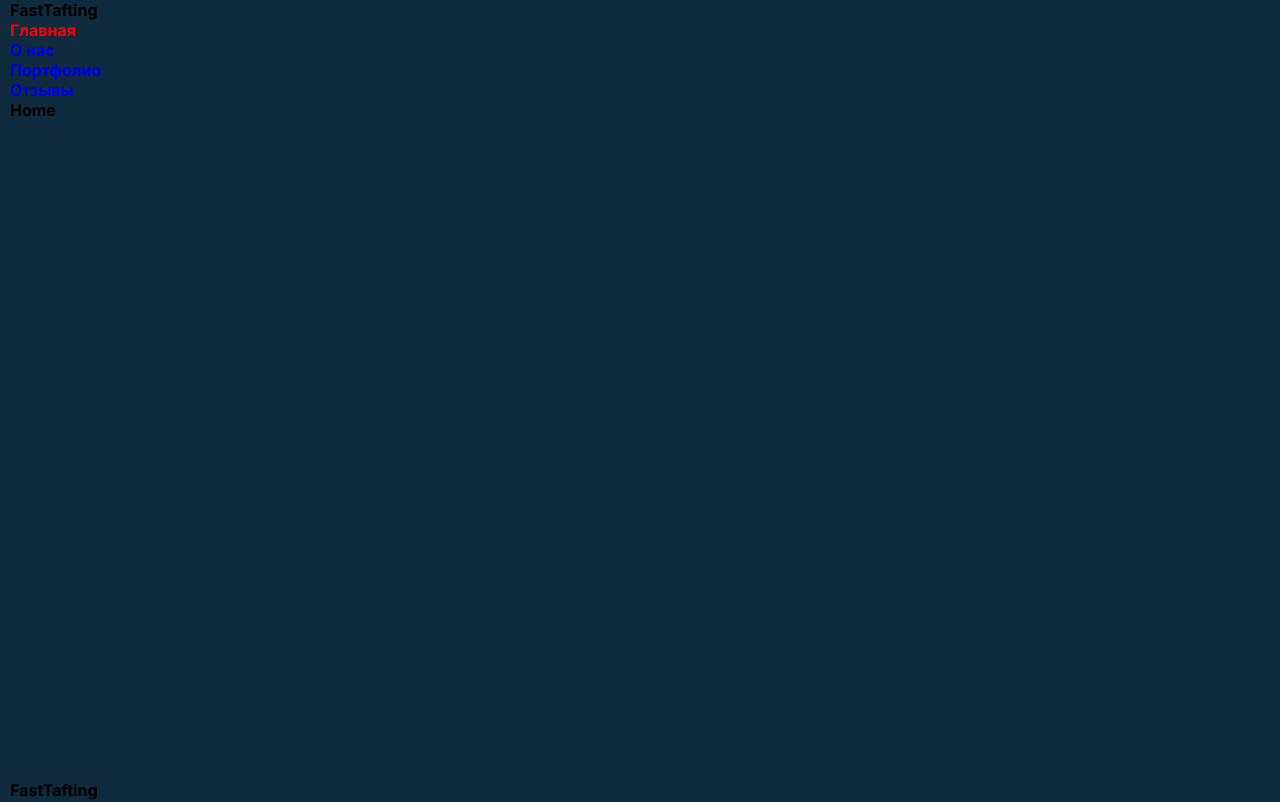
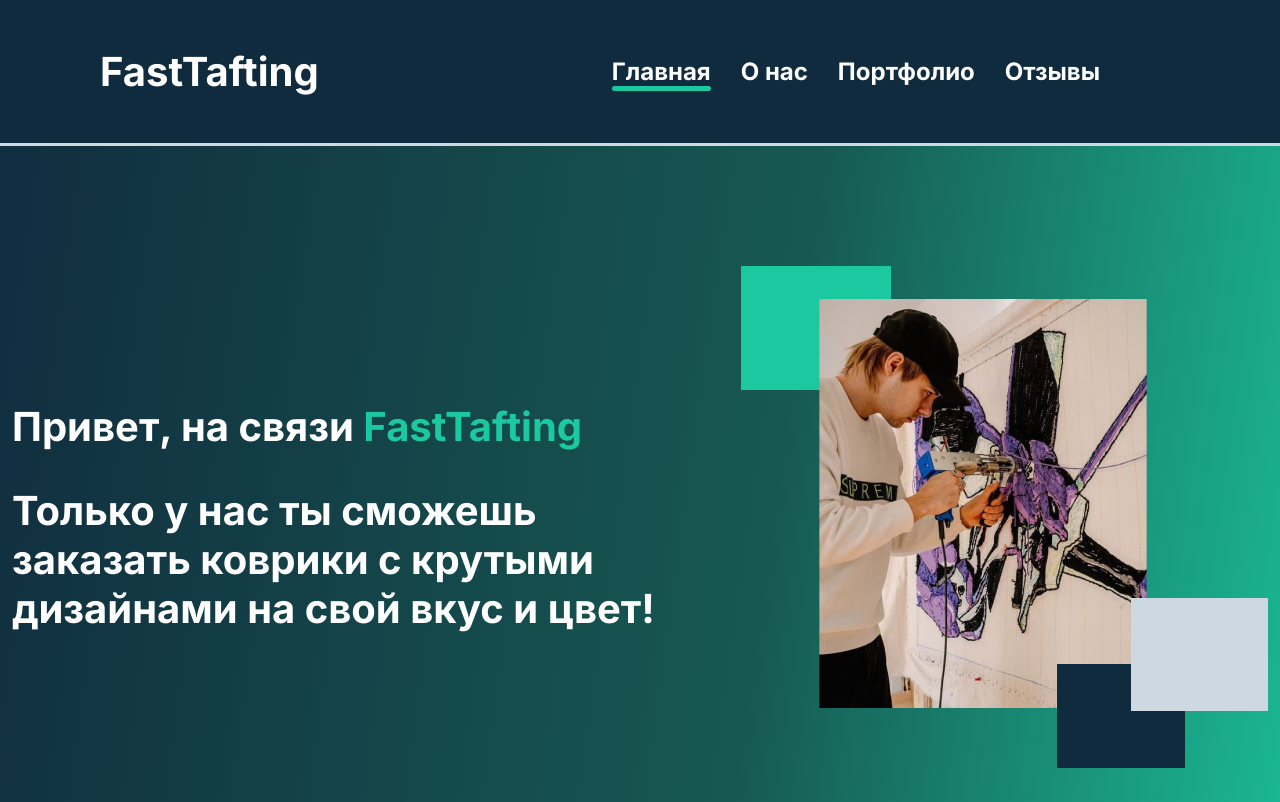
Before and after one commit to Maria1564/site-visitka, a React (Create React App) app: page / in a window 1280 px wide. Shown: the top 802 px of the page. Built offline with nearby package versions, Linux system fonts and the light colour scheme; the HTML template or start-up script is replaced by a standard one.

Commit message:
add: wrapper (Home),  footer and navbar

```diff
--- a/src/Pages/Home/Home.jsx
+++ b/src/Pages/Home/Home.jsx
@@ -1,9 +1,29 @@
-import React from 'react'
+import React from "react";
+import s from "./Home.module.css";
+import HomeAbout from "./HomeAbout/HomeAbout";
 
 const Home = () => {
   return (
-    <div>Home</div>
-  )
-}
+    <div className="Home">
+      <div className={s.wrapper}>
+        <div className="container">
+          <div className={s.wrapper_content}>
+            <div className={s.text}>
+              <p>Привет, на связи <span>FastTafting</span></p>
+              <p>
+                Только у нас ты сможешь заказать коврики с крутыми дизайнами на
+                свой вкус и цвет!
+              </p>
+            </div>
+            <div className={s.img_bg}>
+              <img src={require("../../assets/img/img-bg.png")} alt="img-bg" />
+            </div>
+          </div>
+        </div>
+      </div>
+      {/* <HomeAbout/> */}
+    </div>
+  );
+};
 
-export default Home
+export default Home;
--- /dev/null
+++ b/src/Pages/Home/Home.module.css
@@ -0,0 +1,32 @@
+.wrapper {
+    background: linear-gradient(278deg, #1BC89F -6.79%, #175952 40.3%, #102B3E 102.75%);
+    padding: 120px 0;
+}
+
+.text {
+   max-width: 660px;
+}
+
+.wrapper_content {
+    display: flex;
+    align-items: center;
+    justify-content: space-between;
+}
+
+.text > p {
+    color: var(--color-text-light);
+    font-size: 40px;
+}
+
+.text > p:first-child {
+    margin-bottom: 35px;
+}
+
+.text span {
+    color: var(--color-green)
+}
+
+.img_bg{
+    max-width: 527px;
+    height: 502px;
+}
--- /dev/null
+++ b/src/Pages/Home/HomeAbout/HomeAbout.jsx
@@ -0,0 +1,16 @@
+import React from 'react'
+import s from "./HomeAbout.module.css"
+
+const HomeAbout = () => {
+  return (
+    <section className={s.aboutUs}>
+        <div className="container">
+            <div className={s.wrapper}>
+                Section About us
+            </div>
+        </div>
+      </section>
+  )
+}
+
+export default HomeAbout
--- /dev/null
+++ b/src/Pages/Home/HomeAbout/HomeAbout.module.css
@@ -0,0 +1,7 @@
+.aboutUs {
+
+}
+
+.wrapper {
+
+}
--- a/src/index.css
+++ b/src/index.css
@@ -5,8 +5,8 @@
     --color-dark-primary: #102B3E;
     --color-green: #1BC89F;
     --color-grey: #CED8E1;
-    --color-title-light: #FFF;
-    --color-title: #000;
+    --color-text-light: #FFF;
+    --color-text: #000;
 
     --transition: all 400ms;
 
@@ -37,9 +37,9 @@ body {
 
 
 .container {
-    width: var(--container-width-lg);
+    max-width: var(--container-width-xl);
     margin: 0 auto;
-
+    padding: 0 12px;
 }
 
 main {
@@ -56,7 +56,7 @@ h2 {
 
 section > h2{
     text-align: center;
-    color: var(--color-title-light);
+    color: var(--color-text-light);
 }
 
 img {
@@ -69,6 +69,4 @@ img {
     display: flex;
     flex-direction: column;
     height: 100vh;
-    padding: 0 10px;
-
 }
--- a/src/layouts/Footer/Footer.module.css
+++ b/src/layouts/Footer/Footer.module.css
@@ -0,0 +1,10 @@
+footer {
+    padding: 30px 100px;
+    border-top: 3px solid var(--color-grey);
+}
+
+.text {
+    color: var(--color-text-light);
+    text-align: center;
+    font-size: 24px;
+}
--- a/src/layouts/Navbar/Navbar.jsx
+++ b/src/layouts/Navbar/Navbar.jsx
@@ -9,12 +9,12 @@ const Navbar = () => {
       <span className={s.logo}>
         FastTafting
       </span>
-      <nav className={s.menu}>
-        <ul>
-          <li className={s.item}><NavLink to="/" className={setActive} >Главная</NavLink></li>
-          <li className={s.item}><NavLink to="/aboutUs" className={setActive}>О нас</NavLink></li>
-          <li className={s.item}><NavLink to="/portfolio" className={setActive}>Портфолио</NavLink></li>
-          <li className={s.item}><NavLink to="/reviews" className={setActive}>Отзывы</NavLink></li>
+      <nav >
+        <ul className={s.menu}>
+          <li><NavLink to="/" className={setActive} >Главная</NavLink></li>
+          <li><NavLink to="/aboutUs" className={setActive}>О нас</NavLink></li>
+          <li><NavLink to="/portfolio" className={setActive}>Портфолио</NavLink></li>
+          <li><NavLink to="/reviews" className={setActive}>Отзывы</NavLink></li>
         </ul>
       </nav>
     </header>
--- a/src/layouts/Navbar/Navbar.module.css
+++ b/src/layouts/Navbar/Navbar.module.css
@@ -1,4 +1,36 @@
 
-.active {
-    color: red;
+header {
+    padding: 47px 180px 47px 100px;
+    display: flex;
+    align-items: center;
+    justify-content: space-between;
+    border-bottom: 3px solid var(--color-grey);
 }
+
+.logo {
+    color: var(--color-text-light);
+    font-size: 40px;
+}
+
+.menu {
+    display: flex;
+    align-items:center;
+    gap: 30px;
+}
+
+a{
+    position: relative;
+    color: var(--color-text-light);
+    font-size: 24px;
+}
+
+.active::after{
+    content: "";
+    position: absolute;
+    width: 100%;
+    height: 5px;
+    border-radius: 20px;
+    background: var(--color-green);
+    bottom: -5px;
+    left: 0;
+}
```
Also changed, not shown: src/assets/img/img-bg.png (added).
